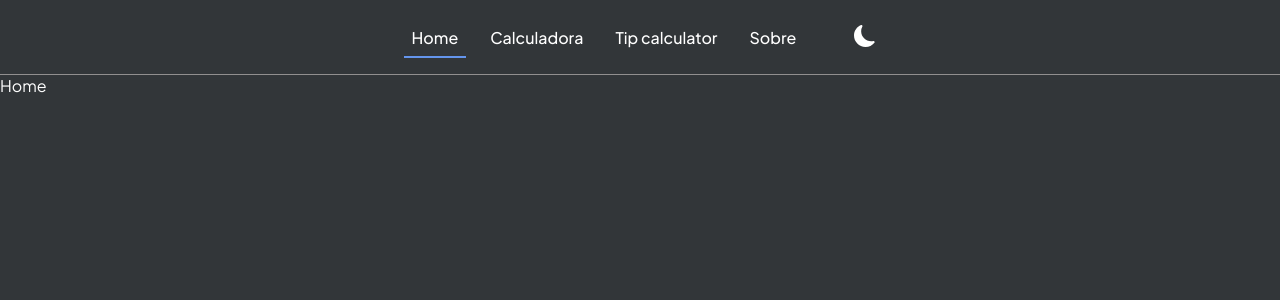
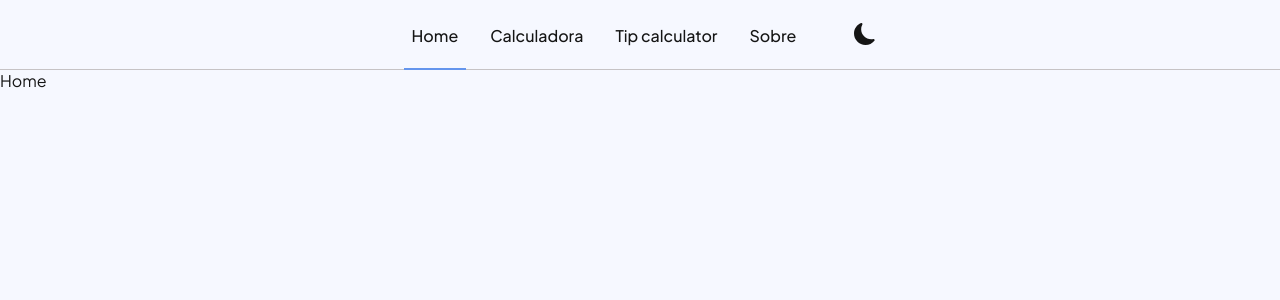
Before and after one commit to andeerlb/calculadora-da-hora, a React (Create React App) app: page / in a window 1280 px wide. Shown: the top 300 px of the page. Built offline with nearby package versions, Linux system fonts and the light colour scheme.

Commit message:
agora quando uma pagina esta selecionada o hightlight fica em cima da linha do menu

```diff
--- a/src/App.js
+++ b/src/App.js
@@ -1,6 +1,6 @@
 import React from 'react';
 import { Header } from './ui/components/header/HeaderComponent';
-import { DarkTheme, GlobalStyles } from './styles';
+import { GlobalStyles, LightTheme } from './styles';
 import { Container } from './ui/components/container/ContainerComponent';
 import { ThemeProvider } from 'styled-components';
 import { MyThemeProvider } from './data/contexts/theme-context';
@@ -8,7 +8,7 @@ import { MyThemeProvider } from './data/contexts/theme-context';
 function App() {
 
   return (
-    <ThemeProvider theme={DarkTheme}>
+    <ThemeProvider theme={LightTheme}>
       <MyThemeProvider>
         <GlobalStyles />
         <Container>
--- a/src/styles/styled-components/header/index.js
+++ b/src/styles/styled-components/header/index.js
@@ -2,11 +2,11 @@ import { styled } from 'styled-components';
 
 export const Header = styled.header`
     display: flex;
-    align-items: center;
+    align-self: center;
     justify-content: center;
     background-color: ${props => props.theme.colors.primaryBg};
     border-bottom: solid 1px ${props => props.theme.colors.softGray};
-    height: 75px;
+    height: 70px;
     position: relative;
 
     >span{
@@ -36,7 +36,7 @@ export const Header = styled.header`
                box-shadow: 0 2px ${props => props.theme.colors.softBlue};
             }
             a{
-                padding: .5rem;
+                padding: 1.4rem .5rem;
             }
         }
     }
```
